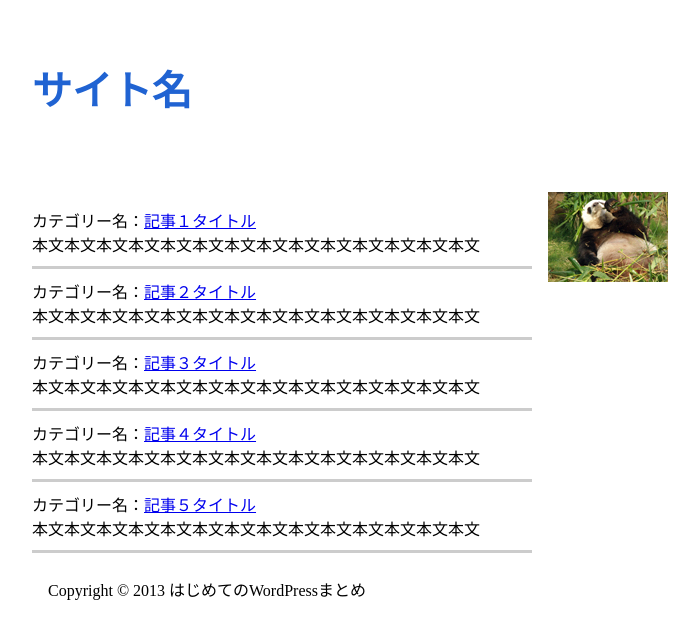
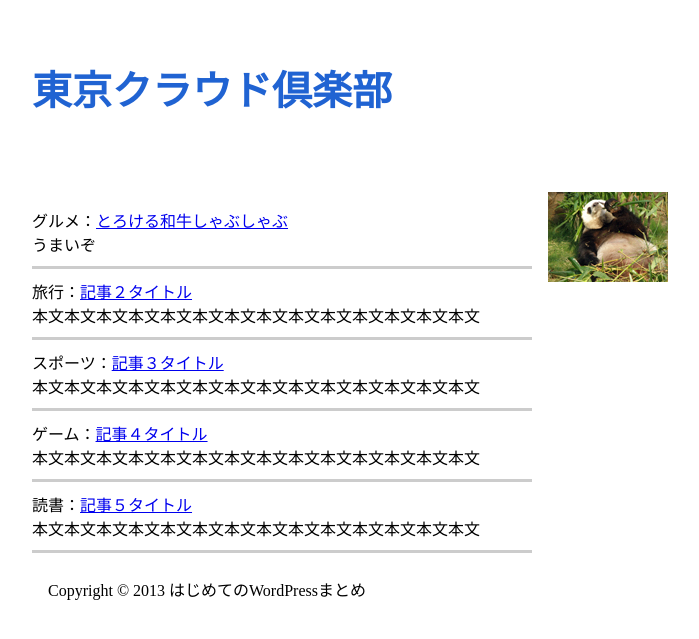
Before and after one commit to kyosuke-terasawa/cocogeal.com, a PHP site: page / in a window 1280 px wide. Shown: the top 639 px of the page, without its empty margins (258-957 px from the left). Run offline with PHP 8.4, Linux system fonts and the light colour scheme.

Commit message:
change title and calegories

```diff
--- a/index.php
+++ b/index.php
@@ -18,7 +18,7 @@
 
 <!-- ヘッダー -->
 　<div id="boxA">
-<h1><a href="サイトURL">サイト名</a></h1>
+<h1><a href="サイトURL">東京クラウド倶楽部</a></h1>
 　</div>
 <!-- /ヘッダー -->
 
@@ -27,27 +27,27 @@
 　<div id="boxB">
 
 <div class="entry">
-カテゴリー名：<a href="記事１へのリンク">記事１タイトル</a><br />
+グルメ：<a href="記事１へのリンク">とろける和牛しゃぶしゃぶ</a><br />
+うまいぞ<br />
+</div>
+
+<div class="entry">
+旅行：<a href="記事２へのリンク">記事２タイトル</a><br />
 本文本文本文本文本文本文本文本文本文本文本文本文本文本文<br />
 </div>
 
 <div class="entry">
-カテゴリー名：<a href="記事２へのリンク">記事２タイトル</a><br />
+スポーツ：<a href="記事３へのリンク">記事３タイトル</a><br />
 本文本文本文本文本文本文本文本文本文本文本文本文本文本文<br />
 </div>
 
 <div class="entry">
-カテゴリー名：<a href="記事３へのリンク">記事３タイトル</a><br />
+ゲーム：<a href="記事４へのリンク">記事４タイトル</a><br />
 本文本文本文本文本文本文本文本文本文本文本文本文本文本文<br />
 </div>
 
 <div class="entry">
-カテゴリー名：<a href="記事４へのリンク">記事４タイトル</a><br />
-本文本文本文本文本文本文本文本文本文本文本文本文本文本文<br />
-</div>
-
-<div class="entry">
-カテゴリー名：<a href="記事５へのリンク">記事５タイトル</a><br />
+読書：<a href="記事５へのリンク">記事５タイトル</a><br />
 本文本文本文本文本文本文本文本文本文本文本文本文本文本文<br />
 </div>
 
```
